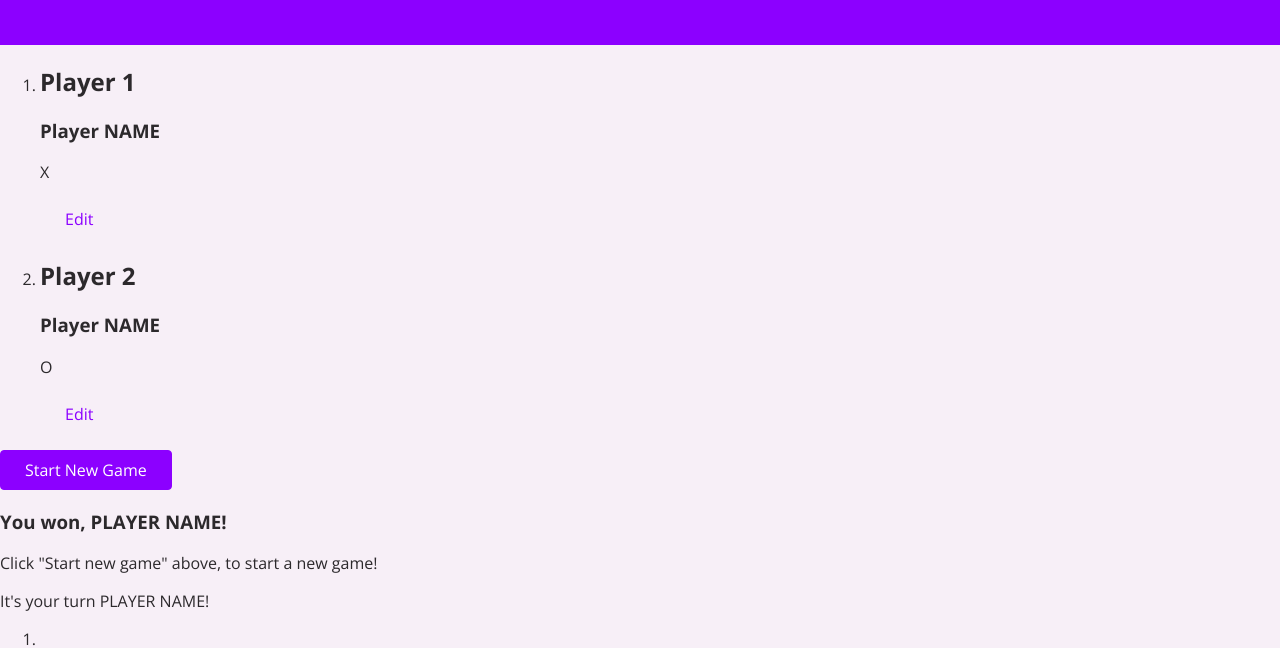
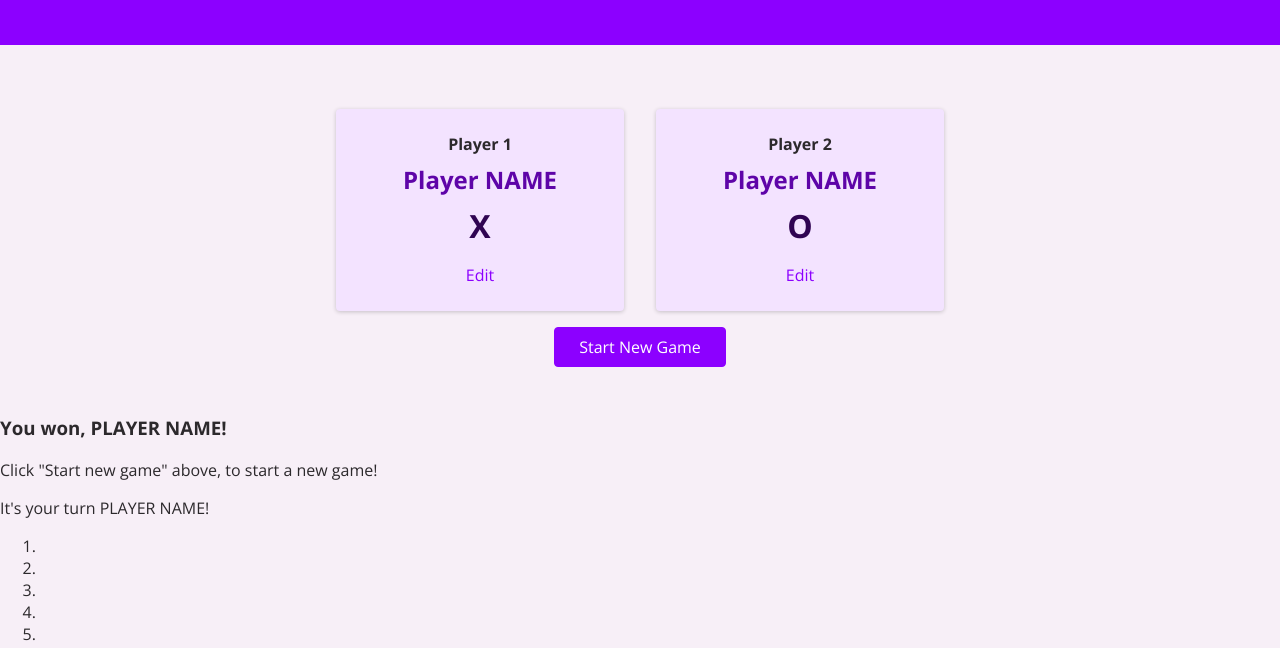
Before and after one commit to TomaszWoznicki74/tic-tac-toe-game, a plain HTML site: page index.html in a window 1280 px wide. Shown: the part 143-791 px from the top of the page. Drawn offline with nearby package versions, Linux system fonts and the light colour scheme.

Commit message:
added styling for the game configuration area

```diff
--- a/index.html
+++ b/index.html
@@ -40,7 +40,7 @@
             <article>
               <h2>Player 1</h2>
               <h3>Player NAME</h3>
-              <p>X</p>
+              <p class="player-symbol">X</p>
               <button class="btn btn-alt">Edit</button>
             </article>
           </li>
@@ -48,7 +48,7 @@
             <article>
               <h2>Player 2</h2>
               <h3>Player NAME</h3>
-              <p>O</p>
+              <p class="player-symbol">O</p>
               <button class="btn btn-alt">Edit</button>
             </article>
           </li>
--- a/styles/configuration.css
+++ b/styles/configuration.css
@@ -22,3 +22,44 @@ margin: 0.5rem 0;
     width: 15rem;
     padding: 0.35rem;
 }
+
+#game-configuration{
+    width: 90%;
+    max-width: 40rem;
+    margin: 3rem auto;
+    text-align: center;
+}
+
+#game-configuration ol{
+    list-style: none;
+    margin: 0;
+    padding: 0;
+    display: flex;
+}
+
+#game-configuration li{
+    margin:1rem;
+    padding: 1rem;
+    width: 50%;
+    background-color: rgb(243, 227, 255);
+    border-radius: 4px;
+    box-shadow: 0 1px 4px rgba(0,0,0, 0.2);
+}
+
+#game-configuration h2{
+    font-size: 1rem;
+    margin: 0.5rem 0;
+}
+
+#game-configuration h3{
+    font-size: 1.5rem;
+    margin: 0.5rem 0;
+    color: rgb(94, 4, 168);
+}
+
+.player-symbol{
+    font-size: 2rem;
+    font-weight: bold;
+    color: rgb(47, 4, 82);
+    margin: 0.5rem 0;
+}
```
